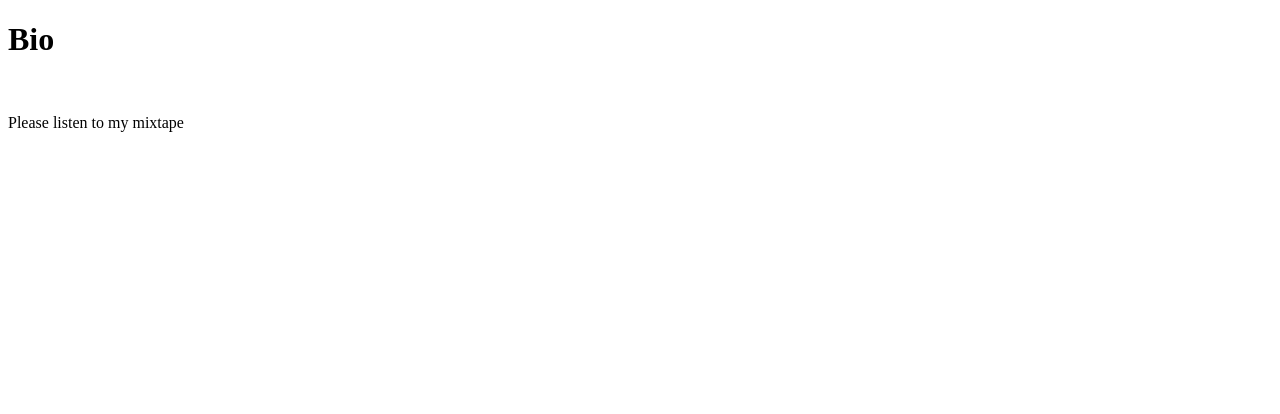
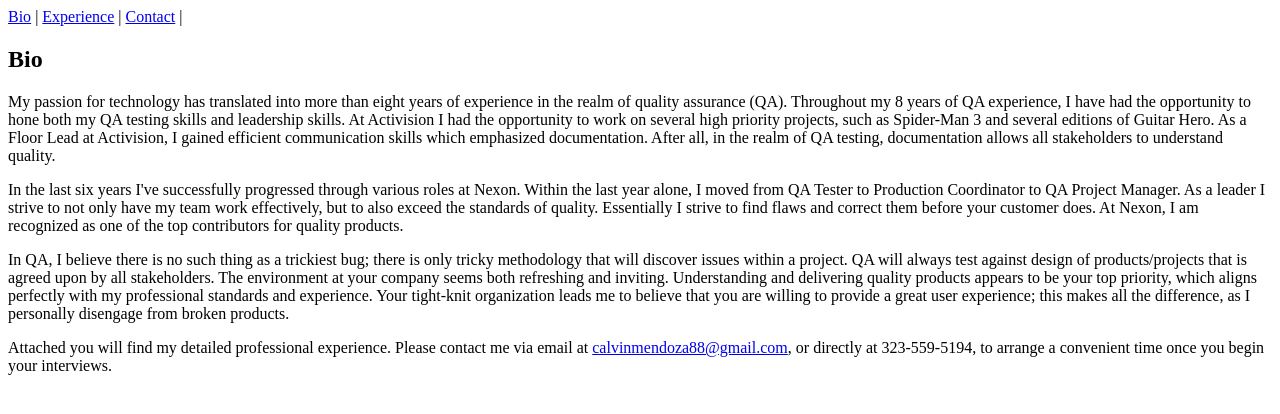
Before and after one commit to calvinmen1988/myPortfolio, a plain HTML site: page index.html in a window 1280 px wide. Drawn offline with Linux system fonts and the light colour scheme.

Commit message:
adding new .jpg, updated index

```diff
--- a/index.html
+++ b/index.html
@@ -5,18 +5,36 @@
 
 <link rel="style.css" type="text/css" href="style.css">
 
+<link rel="icon" href="http://www.favicon.cc/logo3d/427976.png" type="image/gif" sizes="16x16">
+
+
 <head>
 
-	<title>Calvin's Portfolio</title>
+	<title>Calvin Mendoza Portfolio</title>
 
 </head>
 
 <body>
 
-	 <h1>Bio</h1>
-<br>
+	<nav>
+		<a href="/Bio/">Bio</a> |
+ 		<a href="/Exp/">Experience</a> |
+  		<a href="/Contact/">Contact</a> |
+	</nav>
 
-<p> Please listen to my mixtape </p>
+	<article>
+
+	<header> <h1>Bio</h1> </header>
+
+	<p> My passion for technology has translated into more than eight years of experience in the realm of quality assurance (QA). Throughout my 8 years of QA experience, I have had the opportunity to hone both my QA testing skills and leadership skills. At Activision I had the opportunity to work on several high priority projects, such as Spider-Man 3 and several editions of Guitar Hero. As a Floor Lead at Activision, I gained efficient communication skills which emphasized documentation. After all, in the realm of QA testing, documentation allows all stakeholders to understand quality. </p>
+
+	<p> In the last six years I've successfully progressed through various roles at Nexon. Within the last year alone, I moved from QA Tester to Production Coordinator to QA Project Manager. As a leader I strive to not only have my team work effectively, but to also exceed the standards of quality. Essentially I strive to find flaws and correct them before your customer does. At Nexon, I am recognized as one of the top contributors for quality products. </p>
+
+	<p> In QA, I believe there is no such thing as a trickiest bug; there is only tricky methodology that will discover issues within a project. QA will always test against design of products/projects that is agreed upon by all stakeholders. The environment at your company seems both refreshing and inviting. Understanding and delivering quality products appears to be your top priority, which aligns perfectly with my professional standards and experience. Your tight-knit organization leads me to believe that you are willing to provide a great user experience; this makes all the difference, as I personally disengage from broken products. </p>
+
+ 	<p>Attached you will find my detailed professional experience. Please contact me via email at <a href="calvinmendoza88@gmail.com?Subject=Hello%Calvin" target="_top">calvinmendoza88@gmail.com</a>, or directly at 323-559-5194, to arrange a convenient time once you begin your interviews. </p>
+
+ 	</article>
 
 </body>
 
```
Also changed, not shown: img/calvin.jpg (added), img/profile.jpg (deleted).
